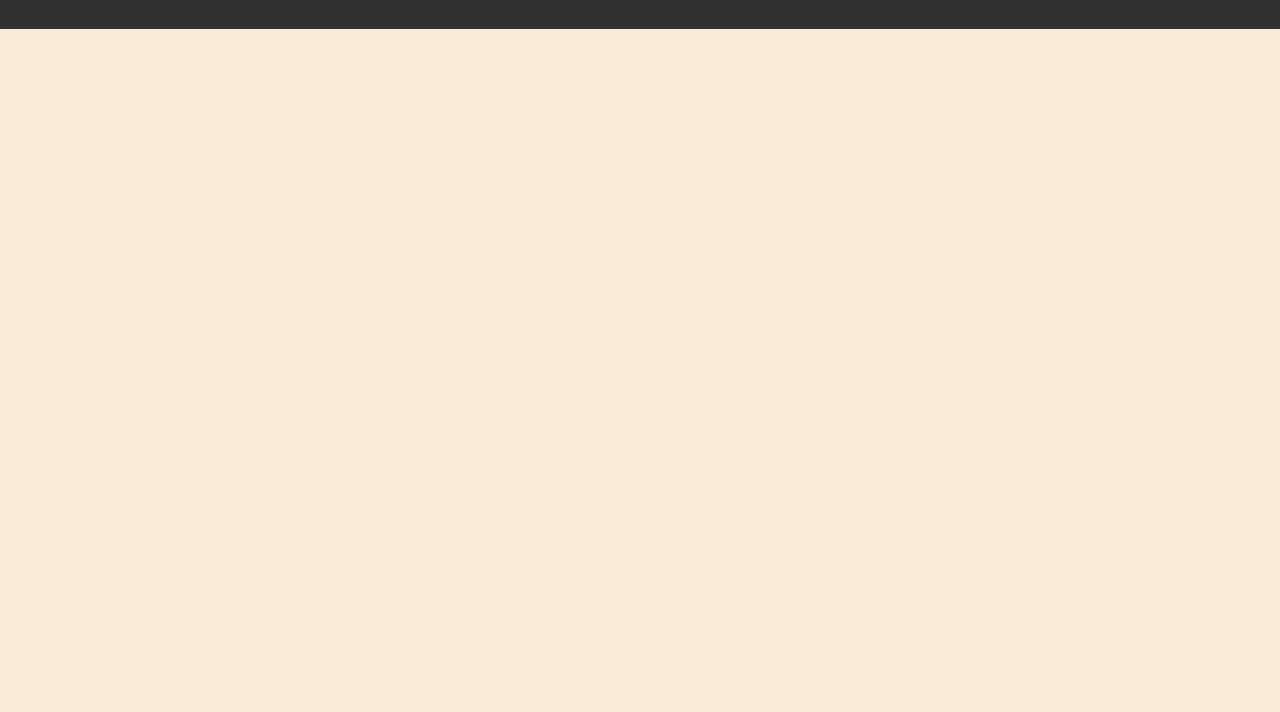
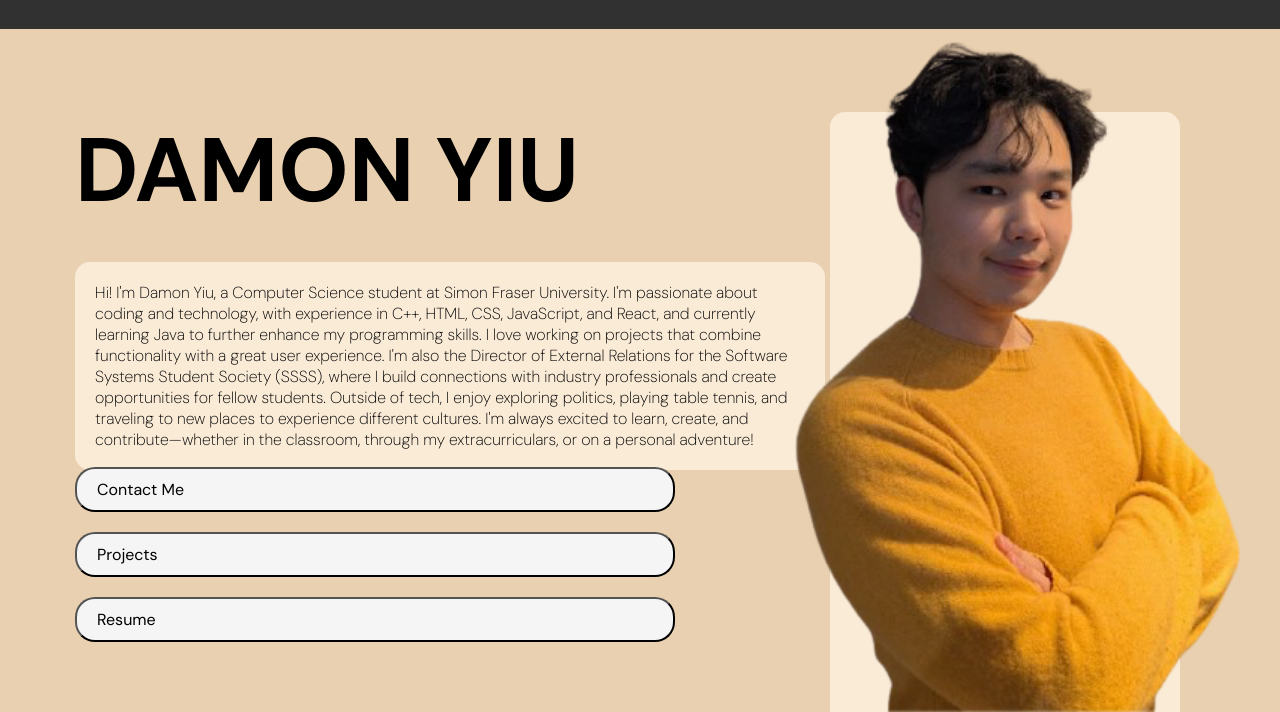
Before and after one commit to damonyiu/damonyiu.github.io, a plain HTML site: page index.html in a window 1280 px wide. Shown: the part 88-800 px from the top of the page. Drawn offline with Linux system fonts and the light colour scheme.

Commit message:
Made updated changes to landing page. Updated photo position. Added buttons #2

```diff
--- a/index.html
+++ b/index.html
@@ -4,34 +4,66 @@
     <meta charset="UTF-8">
     <meta name="viewport" content="width=device-width, initial-scale=1.0">
     <title>Document</title>
-    <link rel="stylesheet" href="styles.css">
+    <link rel="stylesheet" href="styles-index.css">
 
-    <link href="https://fonts.googleapis.com/css2?family=Poppins:wght@400;600&display=swap" rel="stylesheet">
-    <link href="https://fonts.googleapis.com/css2?family=Inter:wght@400;600&display=swap" rel="stylesheet">
+    <link rel="preconnect" href="https://fonts.googleapis.com">
+    <link rel="preconnect" href="https://fonts.gstatic.com" crossorigin>
+    <link
+        href="https://fonts.googleapis.com/css2?family=DM+Sans:ital,opsz,wght@0,9..40,100..1000;1,9..40,100..1000&family=Inter:ital,opsz,wght@0,14..32,100..900;1,14..32,100..900&family=Poppins:ital,wght@0,100;0,200;0,300;0,400;0,500;0,600;0,700;0,800;0,900;1,100;1,200;1,300;1,400;1,500;1,600;1,700;1,800;1,900&display=swap"
+        rel="stylesheet">
 </head>
 
 <body>
     <nav>
         <ul>
             <li>
-                <a href="#index.html">
-                    <img id="logo" src="2.png" alt="Damon Yiu Logo" />
+                <a href="index.html">
+                    <img id="logo" src="img/2.png" alt="Damon Yiu Logo" />
                 </a>
             </li>
             <li>
-                <a href="#index.html">
+                <a href="index.html">
                     <span id="name-nav">
                         Damon Yiu
                     </span>
                 </a>
             </li>
-            <li><a href="#interests">Interests</a></li>
-            <li><a href="#projects">Projects</a></li>
-            <li><a href="#work-experience">Work Experience</a></li>
-            <li><a href="#contact">Contact</a></li>
-            <li><a href="#home">Home</a></li>
+            <li><a href="interests.html">Interests</a></li>
+            <li><a href="projects.html">Projects</a></li>
+            <li><a href="work-experience.html">Work Experience</a></li>
+            <li><a href="contact.html">Contact</a></li>
+            <li><a href="index.html">Home</a></li>
         </ul>
     </nav>
+
+    <img id="profile" src="img/profile-pic.png" alt="profile picture">
+
+    <span class="dm-sans-unique" id="name">
+        DAMON YIU
+    </span>
+
+
+    <div id="pillar">
+    </div>
+
+    <div id="description">
+        <p class="dm-sans-unique">Hi! I'm Damon Yiu, a Computer Science student at Simon Fraser University. I'm
+            passionate about coding and
+            technology, with experience in C++, HTML, CSS, JavaScript, and React, and currently learning Java to further
+            enhance my programming skills. I love working on projects that combine functionality with a great user
+            experience.
+            I'm also the Director of External Relations for the Software Systems Student Society (SSSS), where I build
+            connections with industry professionals and create opportunities for fellow students.
+            Outside of tech, I enjoy exploring politics, playing table tennis, and traveling to new places to experience
+            different cultures. I'm always excited to learn, create, and contribute—whether in the classroom, through my
+            extracurriculars, or on a personal adventure!</p>
+    </div>
+
+    <div id="buttons">
+        <button id="button-contact" class="button" onclick="location.href='contact.html'"> Contact Me</button>
+        <button id="button-projects" class="button" onclick="location.href='projects.html'"> Projects</button>
+        <button id="button-resume" class="button" onclick="location.href='resume.html'">Resume</button>
+    </div>
 </body>
 
 </html>
--- /dev/null
+++ b/styles-index.css
@@ -0,0 +1,130 @@
+body,
+html {
+    margin-top: 0;
+    padding: 0;
+}
+
+body {
+    margin-left: 75px;
+    margin-right: 30px;
+    background-color: rgb(233, 208, 176);
+}
+
+nav {
+    position: fixed;
+    left: 0;
+    width: 100%;
+    background-color: rgb(49, 49, 49);
+    padding: 10px;
+}
+
+ul {
+    list-style: none;
+    display: flex;
+    justify-content: flex-end;
+    margin-right: 20;
+}
+
+li {
+    margin: 20px;
+}
+
+ul li a {
+    text-decoration: none;
+    color: white;
+    font-family: 'Poppins', sans-serif;
+
+}
+
+nav a:hover {
+    color: orange;
+
+}
+
+#name-nav {
+    position: absolute;
+    top: 25px;
+    left: 150px;
+    font-size: 40px;
+}
+
+#logo {
+    position: absolute;
+    left: 50;
+    top: 30px;
+    height: auto;
+    width: 50px;
+}
+
+#name {
+    position: absolute;
+    top: 200;
+    font-weight: bolder;
+    font-size: 90;
+    color: rgb(0, 0, 0);
+}
+
+.dm-sans-unique {
+    font-family: "DM Sans", serif;
+    font-optical-sizing: auto;
+    font-style: normal;
+}
+
+#description {
+    background-color: antiquewhite;
+    height: auto;
+    width: 750;
+    position: absolute;
+    top: 350;
+    border: antiquewhite;
+    border-radius: 15px;
+}
+
+#description p {
+    margin: 20px;
+    font-weight: 200;
+    color: black;
+}
+
+#pillar {
+    background-color: antiquewhite;
+    height: 700;
+    width: 350;
+    position: absolute;
+    right: 100;
+    top: 200;
+    border-top-left-radius: 15px;
+    border-top-right-radius: 15px;
+    z-index: 0;
+}
+
+#profile {
+    width: 445.5px;
+    height: 670.5px;
+    position: absolute;
+    right: 40;
+    bottom: 0;
+    z-index: 1;
+}
+
+#buttons {
+    position: absolute;
+    bottom: 60px;
+    display: flex;
+    flex-direction: column;
+}
+
+.button {
+    font-family: "DM Sans", serif;
+    font-optical-sizing: auto;
+    font-style: normal;
+
+    margin: 10px 0;
+    padding: 10px 20px;
+    font-size: 16px;
+    cursor: pointer;
+    border-radius: 20px;
+    width: 600px;
+    text-align: left;
+    background-color: whitesmoke;
+}
--- a/styles.css
+++ /dev/null
@@ -1,57 +0,0 @@
-body,
-html {
-    margin-top: 0;
-    padding: 0;
-}
-
-body {
-    margin-left: 75px;
-    margin-right: 30px;
-    background-color: antiquewhite;
-}
-
-nav {
-    position: fixed;
-    left: 0;
-    width: 100%;
-    background-color: rgb(49, 49, 49);
-    padding: 10px;
-}
-
-ul {
-    list-style: none;
-    display: flex;
-    justify-content: flex-end;
-    margin-right: 20;
-}
-
-li {
-    margin: 20px;
-}
-
-ul li a {
-    text-decoration: none;
-    color: white;
-    font-family: 'Poppins', sans-serif;
-
-}
-
-nav a:hover {
-    color: orange;
-
-}
-
-#name-nav {
-    position: absolute;
-    top: 25px;
-    left: 150px;
-    font-size: 40px;
-}
-
-#logo {
-    position: absolute;
-    left: 50;
-    top: 30px;
-    height: auto;
-    width: 50px;
-}
```
Also changed, not shown: contact.html (added, +34 -0 lines), img/2.png (renamed from 2.png), img/profile-pic.png (added), interests.html (added), projects.html (added), script.js (deleted), work-experience.html (added), 1 other file.
